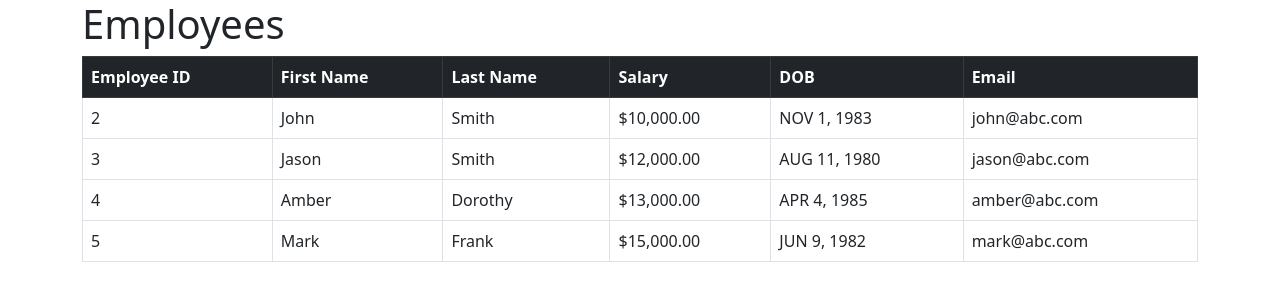
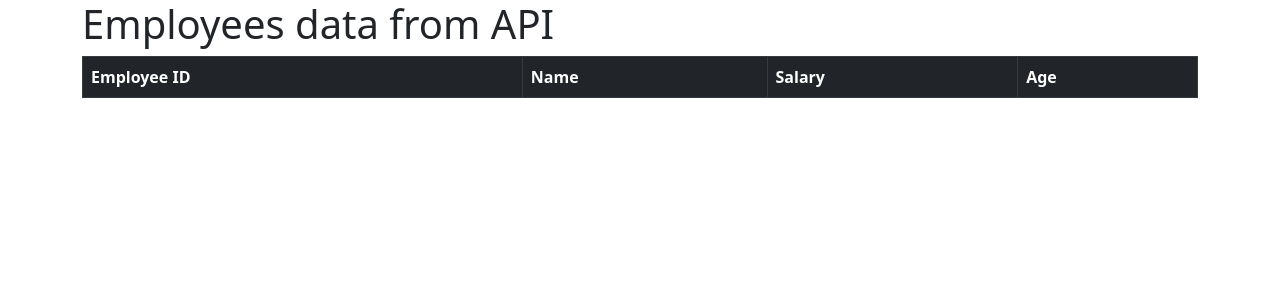
Before and after one commit to HariharSubramanian/Edureka-Employee-Project, an Angular app in the folder EmployeeData/: page / in a window 1280 px wide. Shown: the top 300 px of the page. Built offline with nearby package versions, Linux system fonts and the light colour scheme.

Commit message:
new employee data and services

```diff
--- a/EmployeeData/src/app/app.component.html
+++ b/EmployeeData/src/app/app.component.html
@@ -1,3 +1,3 @@
 <div class="container">
-  <empdata-emptable></empdata-emptable>
+  <empdata-newemployee></empdata-newemployee>
 </div>
--- a/EmployeeData/src/app/app.module.ts
+++ b/EmployeeData/src/app/app.module.ts
@@ -5,11 +5,13 @@ import { AppRoutingModule } from './app-routing.module';
 import { AppComponent } from './app.component';
 import { NgbModule } from '@ng-bootstrap/ng-bootstrap';
 import { EmptableComponent } from './components/emptable/emptable.component';
+import { NewemployeeComponent } from './components/newemployee/newemployee.component';
 
 @NgModule({
   declarations: [
     AppComponent,
     EmptableComponent,
+    NewemployeeComponent,
   ],
   imports: [
     BrowserModule,
--- /dev/null
+++ b/EmployeeData/src/app/components/newemployee/employee2.ts
@@ -0,0 +1,7 @@
+export interface NewEmployeeData{
+    id:number,
+    employee_name:string,
+    employee_salary:number,
+    employee_age:number,
+    profile_image:string
+}
--- /dev/null
+++ b/EmployeeData/src/app/components/newemployee/newemployee.component.html
@@ -0,0 +1,21 @@
+<div class="row">
+    <div class="col-12">
+        <h1>
+            {{tableName}}
+        </h1>
+    </div>
+  </div>
+  <div class="row">
+    <div class="col-12">
+        <table class="table table-bordered">
+            <thead>
+                <tr class="table-dark">
+                    <th scope="col">Employee ID</th>
+                    <th scope="col">Name</th>
+                    <th scope="col">Salary</th>
+                    <th scope="col">Age</th>
+                </tr>
+            </thead>
+        </table>
+    </div>
+  </div>
--- /dev/null
+++ b/EmployeeData/src/app/components/newemployee/newemployee.component.ts
@@ -0,0 +1,11 @@
+import { Component } from '@angular/core';
+import { NewEmployeeData } from './employee2';
+
+@Component({
+  selector: 'empdata-newemployee',
+  templateUrl: './newemployee.component.html',
+  styleUrls: ['./newemployee.component.css']
+})
+export class NewemployeeComponent {
+  public tableName="Employees data from API";
+}
```
Also changed, not shown: EmployeeData/src/app/services/new-emp-data.service.ts (added, +9 -0 lines), EmployeeData/src/app/components/newemployee/newemployee.component.css (added), 2 other files (tests, documents, lock files or other folders).
